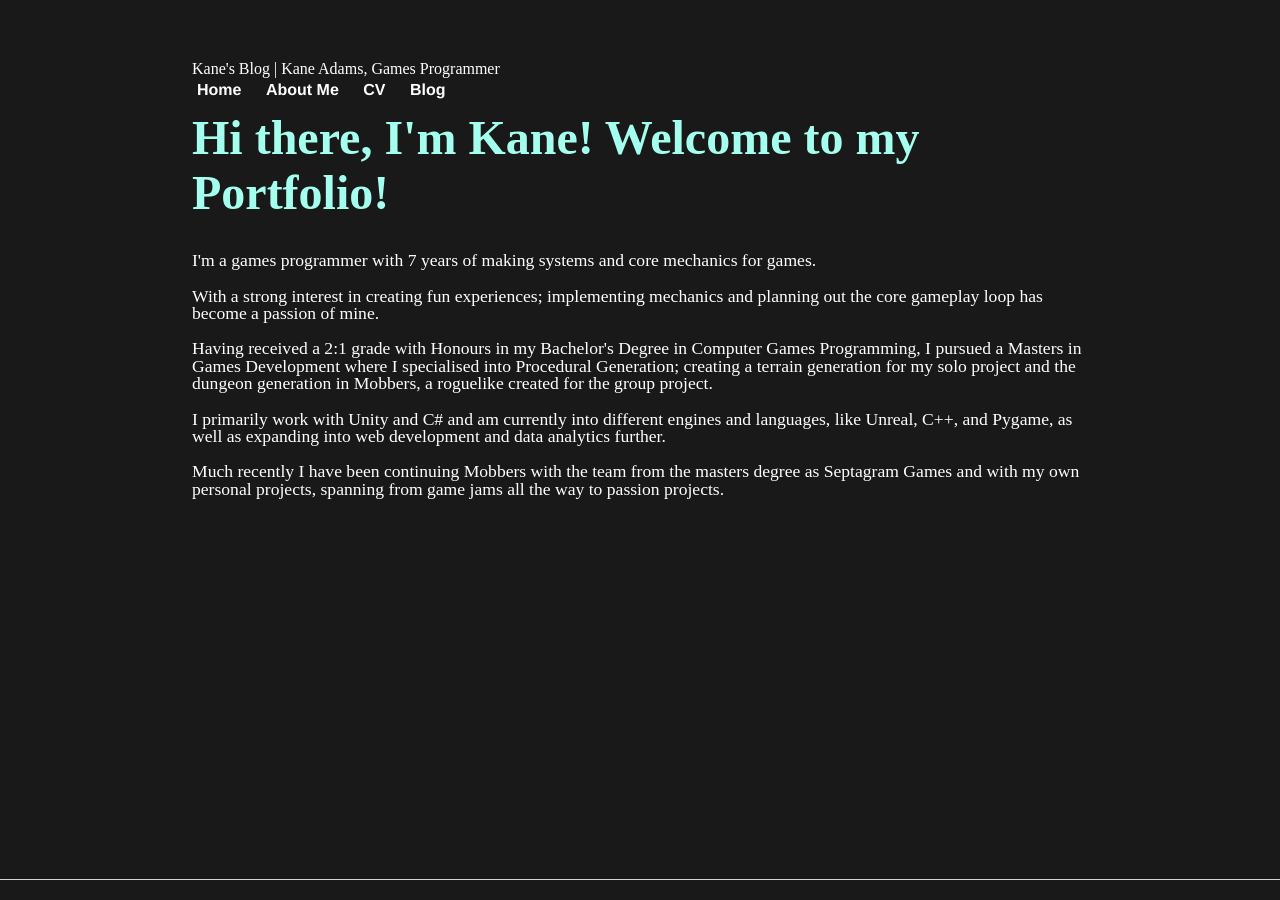
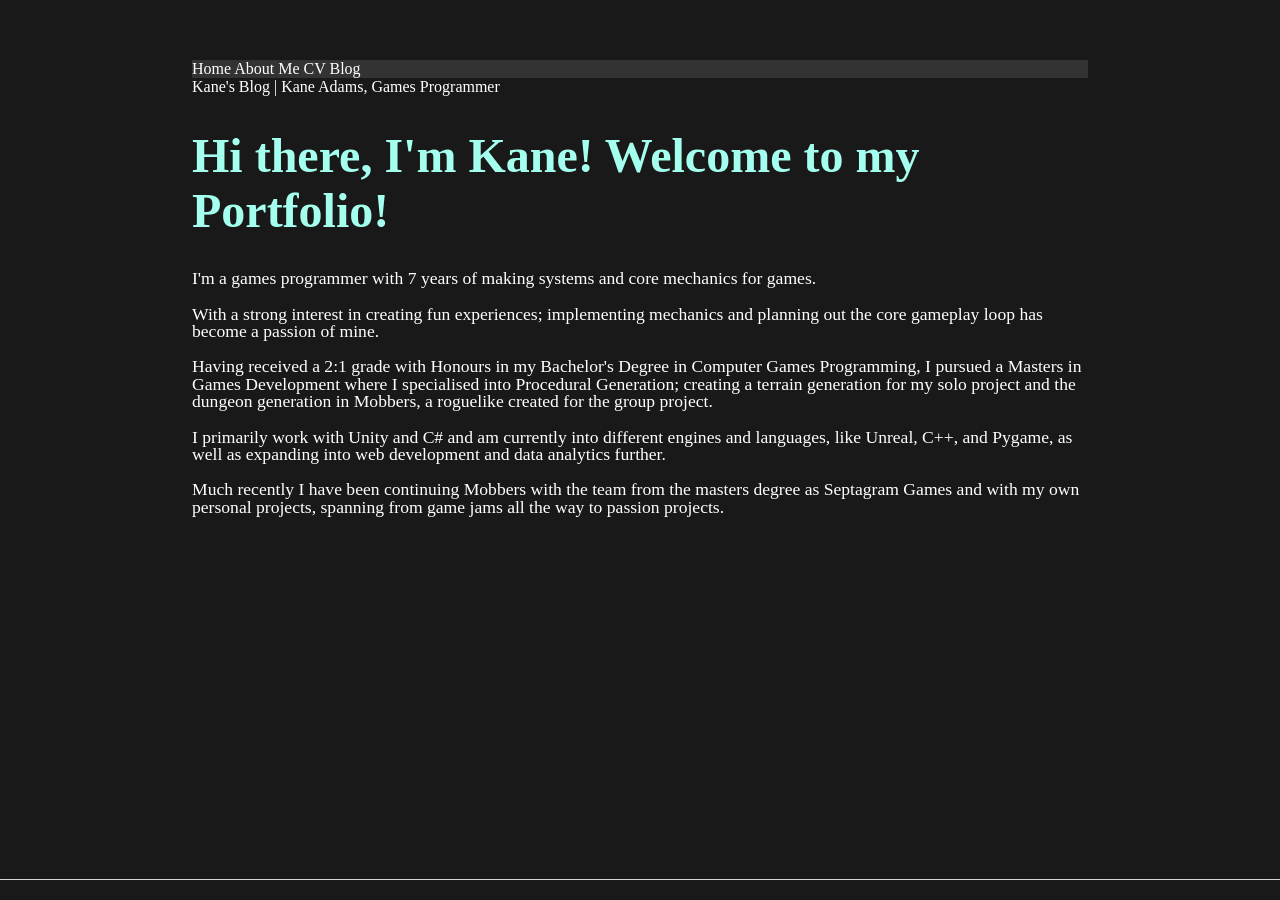
Before and after one commit to KaneAdams-Dev/KaneAdams-Dev.github.io, a Jekyll site: the page built from index.html, in a window 1280 px wide. Built offline with Jekyll 4.4.1, drawn with Linux system fonts in a browser that asks for light colours; Markdown is read by kramdown in place of the engine named in the settings.

Commit message:
Navigation Bar
Attempt at fixing Navigation bars by using W3 Schools as a reference

```diff
--- a/_layouts/default.html
+++ b/_layouts/default.html
@@ -6,14 +6,22 @@
         <link rel="stylesheet" type="text/css" href="/css/style.css">
     </head>
     <body>
-        <nav>
-            <ul>
-                <li><a href="/">Home</a></li>
-                <li><a href="/about">About Me</a></li>
-                <li><a href="/cv">CV</a></li>
-                <li><a href="/blog">Blog</a></li>
-            </ul>
-        </nav>
+        <div class="topnav">
+
+            <a class="active" href="#home">Home</a>
+            <a href="#aboutme">About Me</a>
+            <a href="#CV">CV</a>
+            <a href="#blog">Blog</a>
+            <!-- <nav>
+                <ul>
+                    <li><a href="/">Home</a></li>
+                    <li><a href="/aboutme">About Me</a></li>
+                    <li><a href="/cv">CV</a></li>
+                    <li><a href="/blog">Blog</a></li>
+                </ul>
+            </nav> -->
+        </div>
+
         <div class="container">
             {{ content }}
         </div><!-- /.container -->
--- a/css/style.css
+++ b/css/style.css
@@ -4,6 +4,11 @@
     background-color: #191919;
     color: #FFFFFF;
     padding-bottom: 60px;
+}
+
+.topnav{
+    background-color: #333;
+    overflow: hidden;
 }
 
 footer{
```
